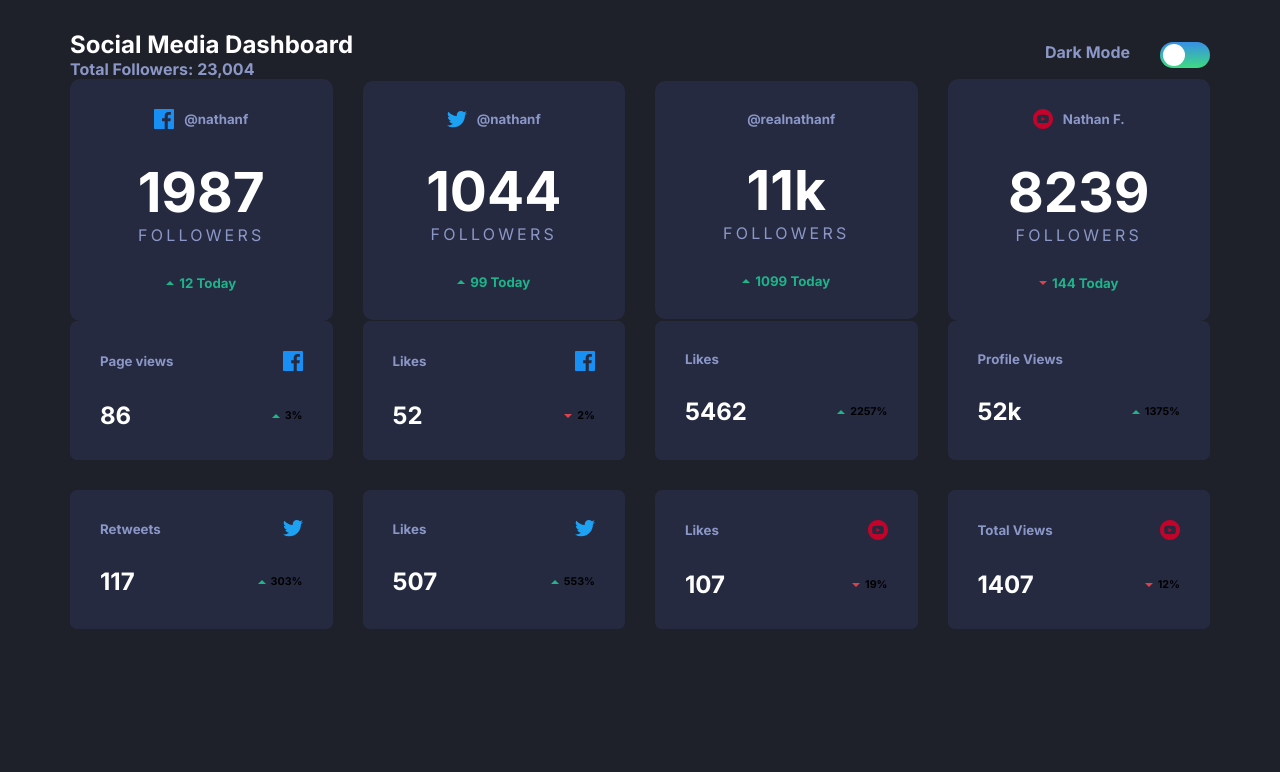
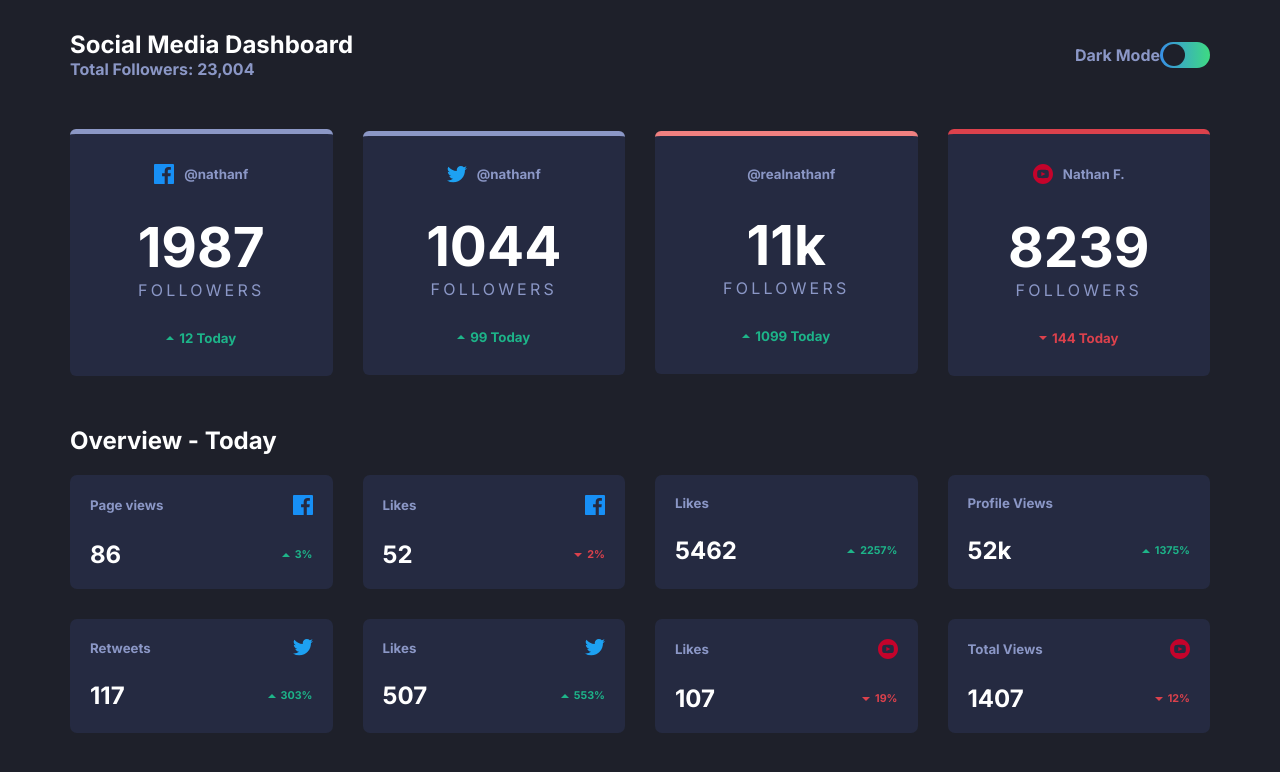
Before and after one commit to gHoSTeCHs/social-media-dashboard-with-theme-switcher-master, a plain HTML site: page index.html in a window 1280 px wide. Drawn offline with Linux system fonts and the light colour scheme.

Commit message:
third commit

```diff
--- a/index.html
+++ b/index.html
@@ -48,7 +48,7 @@
           </div>
         </div>
         <!-- TWITTER SECTION !-->
-        <div class="follower card2">
+        <div class="follower card1">
           <div class="handle">
             <img src="/images/icon-twitter.svg" alt="twitter">
             <h5>@nathanf</h5>
@@ -87,12 +87,13 @@
             <h1>8239</h1>
             <p>FOLLOWERS</p>
           </div>
-          <div class="gains">
+          <div class="gains red">
             <img src="/images/icon-down.svg" alt="">
-            <h5>144 Today</h5>
+            <h5 class="red">144 Today</h5>
           </div>
         </div>
       </nav>
+      <div class="main"><h2>Overview - Today</h2></div>
       <section class="section">
         <!-- <div class="head head2">
           <h2>Overview - Today</h2>
@@ -117,7 +118,7 @@
           </div>
           <div class="details">
             <h2>52</h2>
-            <div class="deprciate">
+            <div class="deprciate red">
               <img src="./images/icon-down.svg" alt="">
               <h6>2%</h6>
             </div>
@@ -182,7 +183,7 @@
           </div>
           <div class="details">
             <h2>107</h2>
-            <div class="deprciate">
+            <div class="deprciate red">
               <img src="/images/icon-down.svg" alt="">
               <h6>19%</h6>
             </div>
@@ -195,7 +196,7 @@
           </div>
           <div class="details">
             <h2>1407</h2>
-            <div class="deprciate">
+            <div class="deprciate red">
               <img src="/images/icon-down.svg" alt="">
               <h6>12%</h6>
             </div>
--- a/script.js
+++ b/script.js
@@ -1,9 +1,20 @@
 const checkBox = document.getElementById('checkbox');
 const label = document.querySelector('.label')
 const ball = document.querySelector('.ball')
+const follower = document.querySelectorAll('.follower')
+const h1 = document.querySelectorAll('h1')
+const h2 = document.querySelector('h2')
 
 checkBox.addEventListener('change', () => {
-  document.body.classList.toggle('dark')
-  label.classList.toggle('dark')
-  ball.classList.toggle('dark')
+    document.body.classList.toggle('light')
+    label.classList.toggle('light')
+    ball.classList.toggle('light')
+    h2.classList.toggle('light')
+    follower.forEach(follow => {
+        follow.classList.toggle('light')
+    })
+    h1.forEach(h => {
+        h.classList.toggle('light')
+    })
+
 })
--- a/style.css
+++ b/style.css
@@ -11,6 +11,11 @@
 
 body{
   background: hsl(230, 17%, 14%);
+  transition: background 0.3s linear;
+}
+
+body.light{
+  background: white;
 }
 
 p{
@@ -22,6 +27,14 @@ h2{
   color: white;
 }
 
+h1.light{
+  color: hsl(230, 17%, 14%);
+}
+
+h2.light{
+  color: hsl(230, 17%, 14%);
+}
+
 h1{
   font-size: 55px;
 }
@@ -30,6 +43,10 @@ h5,
 h4,
 p{
   color: hsl(228, 34%, 66%);
+}
+
+.red h5{
+  color: hsl(356, 69%, 56%);
 }
 
 /* OUTER BODY */
@@ -48,7 +65,9 @@ p{
 
 .theme{
   display: flex;
-  gap: 30px;
+  align-items: center;
+  justify-content: center;
+  gap: 0;
 }
 
 /* DARK MODE TOGGLE */
@@ -59,20 +78,27 @@ p{
   width: 50px;
   height: 26px;
   border-radius: 50px;
-  background: linear-gradient(hsl(210, 78%, 56%), hsl(146, 68%, 55%));
+  background: linear-gradient(to right, hsl(210, 78%, 56%), hsl(146, 68%, 55%));
   padding: 5px;
   position: relative;
+  transition: background 0.3s linear;
+}
+.label.light{
+  background: hsl(230, 22%, 74%);
 }
 
 /* DARK MODE BALL */
 .ball{
-  background-color: white;
+  background-color: hsl(230, 17%, 14%);
   width: 22px;
   height: 22px;
   border-radius: 50%;
   position: absolute;
   left: 3px;
   transition: transform 0.3s linear;
+}
+.ball.light{
+  background-color: white;
 }
 
 .checkbox:checked + .label .ball{
@@ -92,6 +118,7 @@ p{
   align-items: center;
   text-align: center;
   gap: 30px;
+  margin: 50px 0 ;
 }
 
 .follower{
@@ -99,7 +126,24 @@ p{
   width: 100%;
   background-color: hsl(228, 28%, 20%);
   overflow: hidden;
-  border-radius: 10px;
+  border-radius: 6px;
+  transition: background 0.3s linear;
+}
+
+.follower.light{
+  background-color: hsl(225, 100%, 98%);
+}
+
+.card1{
+  border-top: 5px solid hsl(228, 34%, 66%);
+}
+
+.card3{
+  border-top: 5px solid lightcoral;
+}
+
+.card4{
+  border-top: 5px solid hsl(356, 69%, 56%);
 }
 
 .stats{
@@ -123,7 +167,15 @@ p{
 .gains h5{
   color: hsl(163, 72%, 41%);
 }
+
+.gains.red h5{
+  color: hsl(356, 69%, 56%);
+}
 /* HEADER ENDS */
+
+.main{
+  margin-bottom: 20px;
+}
 
 /* SECTION */
 .section{
@@ -133,7 +185,7 @@ p{
 }
 
 .box{
-  padding: 30px;
+  padding: 20px;
   width: 100%;
   background-color: hsl(228, 28%, 20%);
   border-radius: 7px;
@@ -144,7 +196,7 @@ p{
   display: flex;
   justify-content: space-between;
   align-items: center;
-  margin-bottom: 30px;
+  margin-bottom: 25px;
 }
 
 .details{
@@ -159,3 +211,11 @@ p{
   align-items: center;
   gap: 5px;
 }
+
+.deprciate{
+  color: hsl(163, 72%, 41%);
+}
+
+.red h6{
+  color: hsl(356, 69%, 56%);
+}
```
